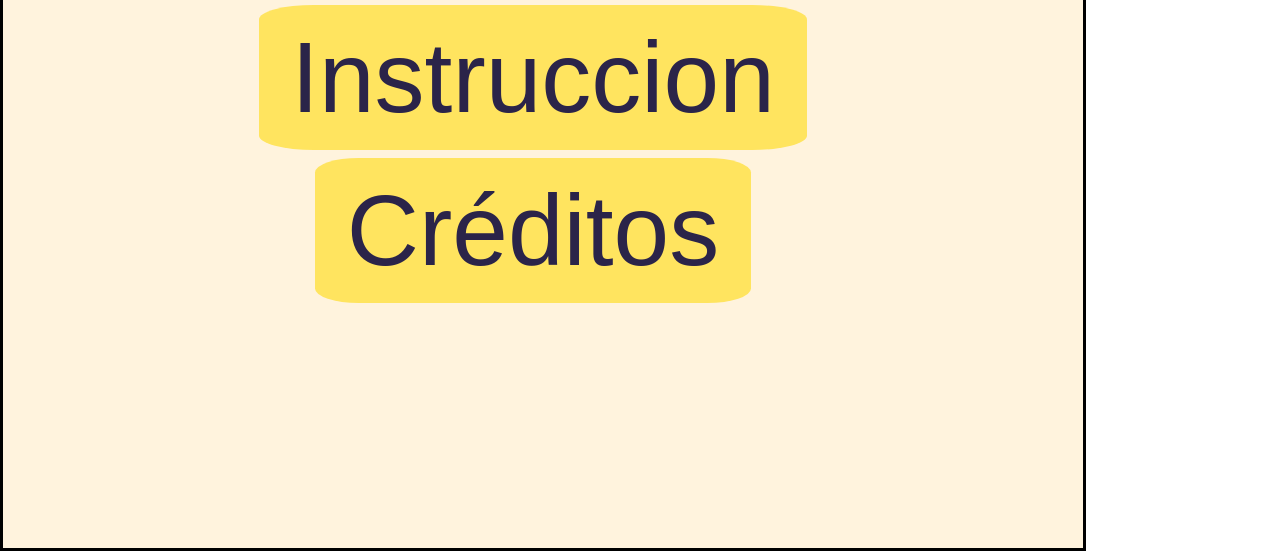
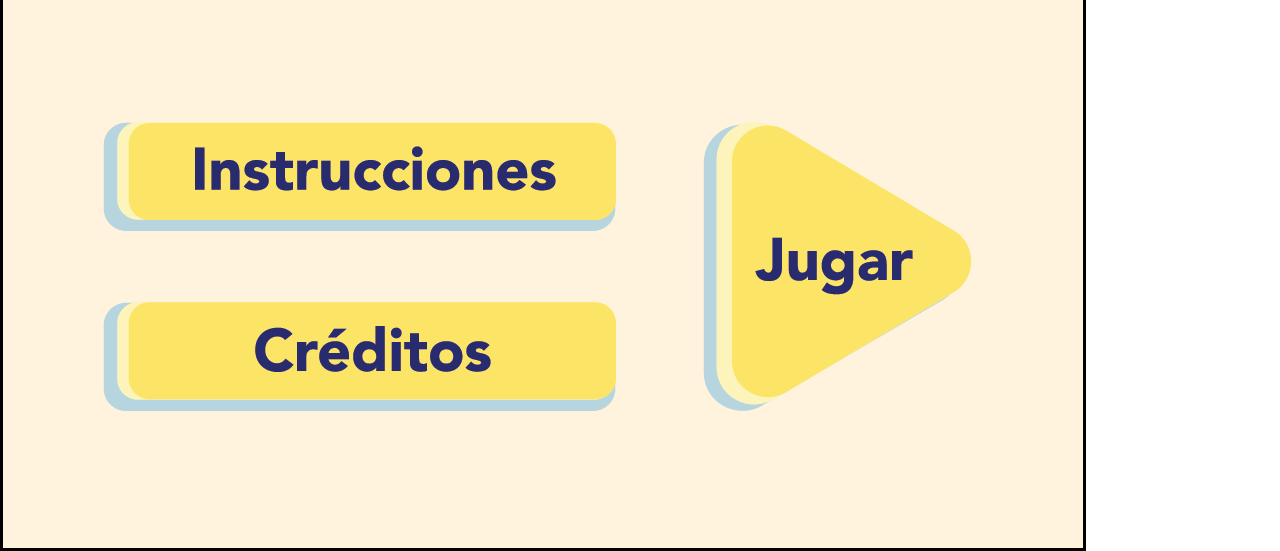
Before and after one commit to luisSantamariaCOL/AppsMoviles_QuizMusic, a plain HTML site: page QuizMusic/index.html in a window 1280 px wide. Shown: the part 1615-2166 px from the top of the page. Drawn offline with Linux system fonts and the light colour scheme.

Commit message:
Se reemplazaron botones en el Home. Home al 90%

```diff
--- a/QuizMusic/css/main.css
+++ b/QuizMusic/css/main.css
@@ -24,7 +24,25 @@ html, body, div, p, h2, a, ul, li, img {
     font-size: 100px;
 }
 
+.botonImagen{
+position: absolute;
+cursor: pointer;
+z-index: 5;
+}
 
+#botonJugar{
+    left: 700px;
+    top: 1330px;
+}
+
+#botonInstrucciones{
+    left: 100px;
+    top: 1330px;
+}
+#botonCreditos{
+    left: 100px;
+    top: 1510px;
+}
 
 /*
 .loader {
@@ -40,8 +58,10 @@ html, body, div, p, h2, a, ul, li, img {
   0% { transform: rotate(0deg); }
   100% { transform: rotate(360deg); }
 }
-
 */
+.botonesHome{
+    position: absolute;
+}
 
 .botones{
     position: absolute;
--- a/QuizMusic/index.html
+++ b/QuizMusic/index.html
@@ -28,6 +28,13 @@
         </section>
         <section hidden class="screen" id="home">
 
+            <!-- fondo
+            <div>
+                <img style="z-index: 4; position: absolute; left: 0; width: 1080px; height: 2160px;" src="img/Botones y Fondos/fondo.jpg" alt="fondo">
+            </div>
+            -->
+
+
             <div id="logoEstrella" class="animated tada">
                 <img  src="img/Logo y Splash/Asset 89.png" alt="Stars">
             </div>
@@ -38,12 +45,24 @@
             <div id="estrellas">
                 <img src="img/Logo y Splash/Asset 90.png" alt="stars">
             </div>
-            <div class="botones" id="PrimerosBotones"><button onclick="toCategories()">Juego</button>
-                <br>
-                <button onclick="toConf()">Instruccion</button>
-                <br>
-                <button onclick="toCredits()">Créditos</button>
-            </div>
+
+
+            <!--Boton jugar-->
+           <div id="primerosBotones">
+                <div >
+                    <img class="botonImagen" id="botonInstrucciones" onclick="toConf()" src="img/Botones y Fondos/Asset 73.png" alt="Juego">
+
+                </div>
+                <div >
+                    <img class="botonImagen" id="botonCreditos" onclick="toCredits()" src="img/Botones y Fondos/Asset 74.png" alt="Juego">
+
+                </div>
+                <div >
+                    <img class="botonImagen" id="botonJugar" onclick="toCategories()" src="img/Botones y Fondos/Asset 75.png" alt="Juego">
+                </div>
+           </div>
+
+
         </section>
 
         <!--CATEGORIAS (SECCION 2)-->
--- a/QuizMusic/js/main.js
+++ b/QuizMusic/js/main.js
@@ -1,14 +1,14 @@
 
  var tiempo_splash=1600;
  window.onload = function (){
-     setTimeout(toHome, tiempo_splash);   //EN DOS SEGUNDOS LLAMARA A LA FUNCION CAMBIAR SPLASH
+     setTimeout(toHome, tiempo_splash);   //EN DOS SEGUNDOS LLAMARA A LA FUNCION CAMBIAR SPLASH  animated flipInX
 
  }
 
 
 function toHome(){
     document.getElementById("QuizMusic").className = "animated flipInX";
-    document.getElementById("PrimerosBotones").className = "botones animated flipInX";
+    document.getElementById("primerosBotones").className = "botonImagen animated flash";
     document.getElementById("menu").style.display = "none";
     document.getElementById("home").style.display = "block";
     document.getElementById("categories").style.display = "none";
```
Also changed, not shown: QuizMusic/img/Botones y Fondos/fondo.jpg (added).
